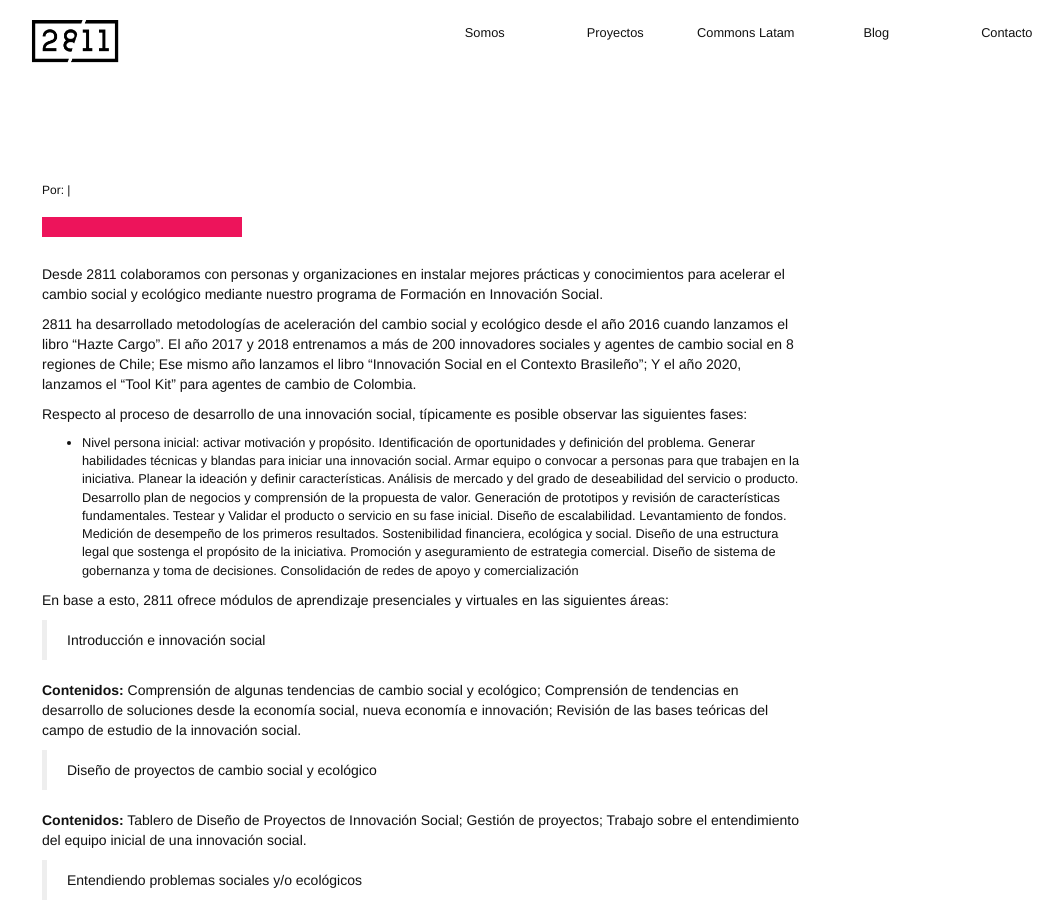
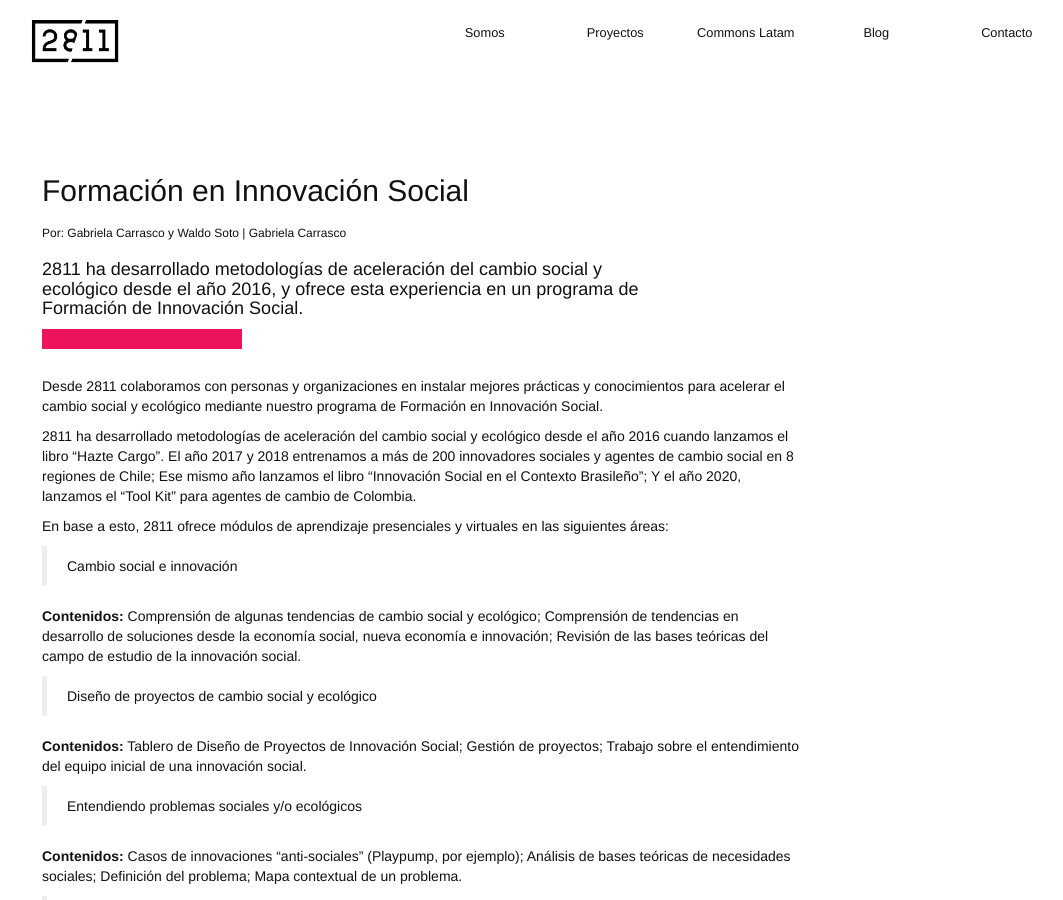
Before and after one commit to 2811Chile/2811Chile.github.io, a Jekyll site: the page built from _posts/2020-05-05-formacion-en-innovacion-social.markdown, in a window 1280 px wide and 900 px high. Shown: the whole window, without its empty margins (138-1201 px from the left). Built offline with Jekyll 4.4.1, drawn with Linux system fonts in a browser that asks for light colours; nearby versions of some CDN libraries; some web fonts are replaced; our own code applies the rules of GitHub Pages for plain Markdown files; some of the changed text lies outside the part shown.

Commit message:
Updated Formacion En Innovacion Social

```diff
--- a/_posts/2020-05-05-formacion-en-innovacion-social.markdown
+++ b/_posts/2020-05-05-formacion-en-innovacion-social.markdown
@@ -1,6 +1,17 @@
 ---
 title: Formación en Innovación Social
 date: 2020-05-05 20:27:00 Z
+nombre: Formación en Innovación Social
+fecha:
+autor: Gabriela Carrasco y Waldo Soto
+contacto: Gabriela Carrasco
+link--contacto: mailto:gabriela@2811.cl
+categorías: formación, innovación social, cambio social
+bajada: 2811 ha desarrollado metodologías de aceleración del cambio social y ecológico
+  desde el año 2016, y ofrece esta experiencia en un programa de Formación de Innovación
+  Social.
+portada:
+excerpt_separator: "<!--mas-->"
 ---
 
 Desde 2811 colaboramos con personas y organizaciones en instalar mejores prácticas y conocimientos para acelerar el cambio social y ecológico mediante nuestro programa de Formación en Innovación Social.
@@ -9,29 +20,9 @@
 
 2811 ha desarrollado metodologías de aceleración del cambio social y ecológico desde el año 2016 cuando lanzamos el libro ["Hazte Cargo"](https://www.researchgate.net/publication/322250772_Hazte_Cargo_Guia_para_emprendedores_sociales). El año 2017 y 2018 entrenamos a más de 200 innovadores sociales y agentes de cambio social en 8 regiones de Chile; Ese mismo año lanzamos el libro ["Innovación Social en el Contexto Brasileño"](https://www.researchgate.net/publication/326464814_EMPREENDEDORISMO_SOCIAL_E_INOVACAO_SOCIAL_NO_CONTEXTO_BRASILEIRO); Y el año 2020, lanzamos el ["Tool Kit"](https://2811.cl/2020/04/14/tookit/) para agentes de cambio de Colombia.
 
-Respecto al proceso de desarrollo de una innovación social, típicamente es posible observar las siguientes fases:
-
-* Nivel persona inicial: activar motivación y propósito.
-Identificación de oportunidades y definición del problema.
-Generar habilidades técnicas y blandas para iniciar una innovación social.
-Armar equipo o convocar a personas para que trabajen en la iniciativa.
-Planear la ideación y definir características.
-Análisis de mercado y del grado de deseabilidad del servicio o producto.
-Desarrollo plan de negocios y comprensión de la propuesta de valor.
-Generación de prototipos y revisión de características fundamentales.
-Testear y Validar el producto o servicio en su fase inicial.
-Diseño de escalabilidad.
-Levantamiento de fondos.
-Medición de desempeño de los primeros resultados.
-Sostenibilidad financiera, ecológica y social.
-Diseño de una estructura legal que sostenga el propósito de la iniciativa.
-Promoción y aseguramiento de estrategia comercial.
-Diseño de sistema de gobernanza y toma de decisiones.
-Consolidación de redes de apoyo y comercialización
-
 En base a esto, 2811 ofrece módulos de aprendizaje presenciales y virtuales en las siguientes áreas:
 
-> Introducción e innovación social
+> Cambio social e innovación
 
 **Contenidos:** Comprensión de algunas tendencias de cambio social y ecológico; Comprensión de tendencias en desarrollo de soluciones desde la economía social, nueva economía e innovación; Revisión de las bases teóricas del campo de estudio de la innovación social.
 
@@ -49,9 +40,21 @@
 
 > Prototipos de innovación social
 
-**Contenidos
+**Contenidos:** Levantamiento de hipótesis del proyecto de innovación social; Entrenamiento en la generación de un piloto mínimo viable que pruebe las hipótesis del proyecto,
 
 
 > Teoría de Cambio
 
+**Contenido:** Revisión de las distintas formas que puede tomar una teoría de cambio; Ejemplos de teorías de cambio de otras organizaciones; Elaboración de una teoría de cambio para el proyecto.
+
 > Medición de impacto e indicadores
+
+**Contenido:** Marco general de medición de impacto y generación de indicadores para proyectos de innovación socia; Revisión de casos de estudio dónde se ha aplicado un buen sistema de medición de resultados tempranos; Revisión de indicadores de procesos, resultados tempranos y de largo plazo para el proyecto.
+
+> Sustentabilidad financiera
+
+**Contenidos:** Revisión de las distintas formas que innovadores sociales utilizan para hacer sus iniciativas sostenibles en términos financieros; Generación de un plan de sustentabilidad financiera y captación de recursos; Actualización respecto a convocatorias de interés para la iniciativa.
+
+> Escalabilidad
+
+**Contenidos:** Análisis de los factores de escala que puede desarrollar la iniciativa; Revisión de las distintas formas de escalar que utilizan emprendedores sociales; Diseño de un plan de escalabilidad o transferencia de la iniciativa.
```
